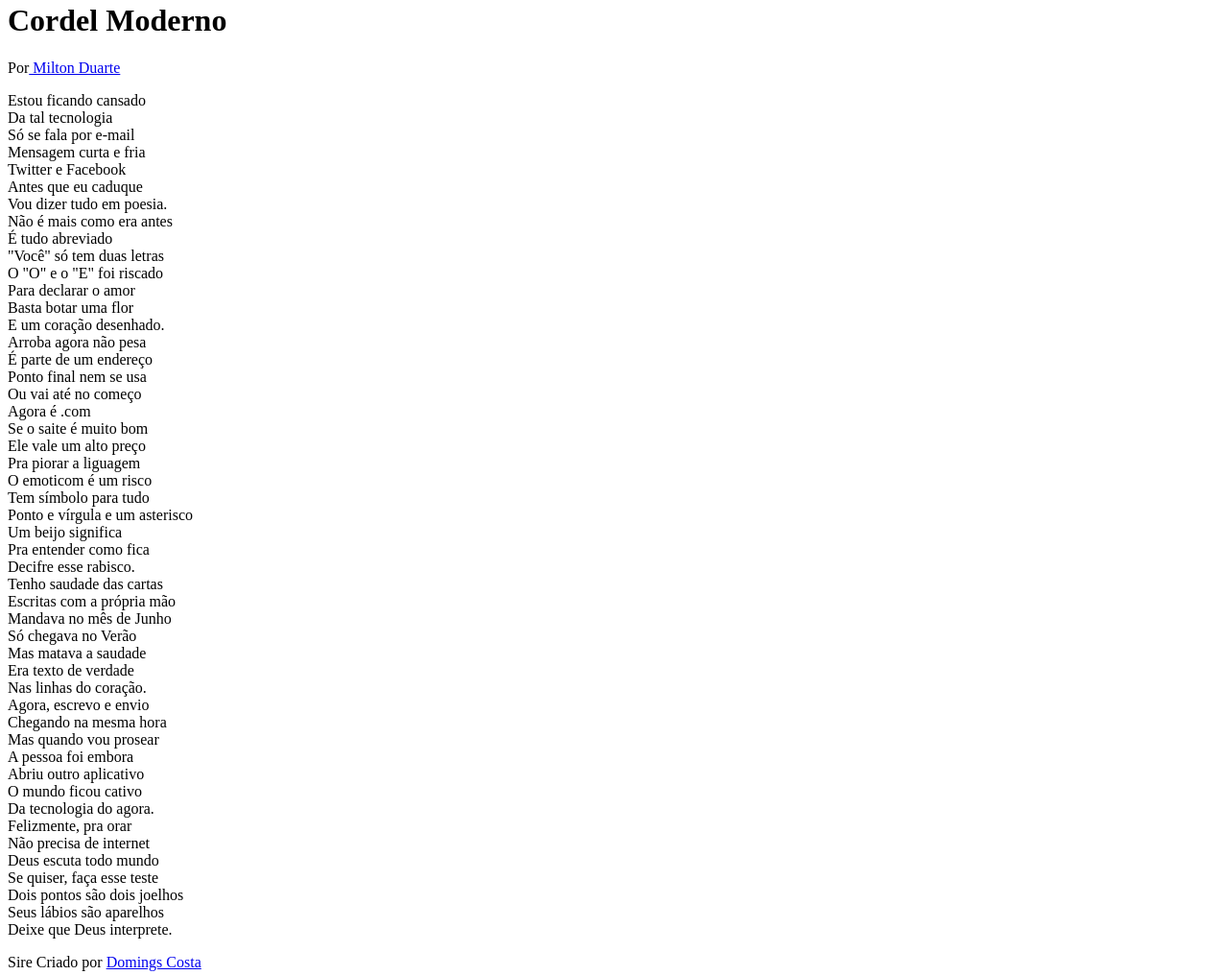
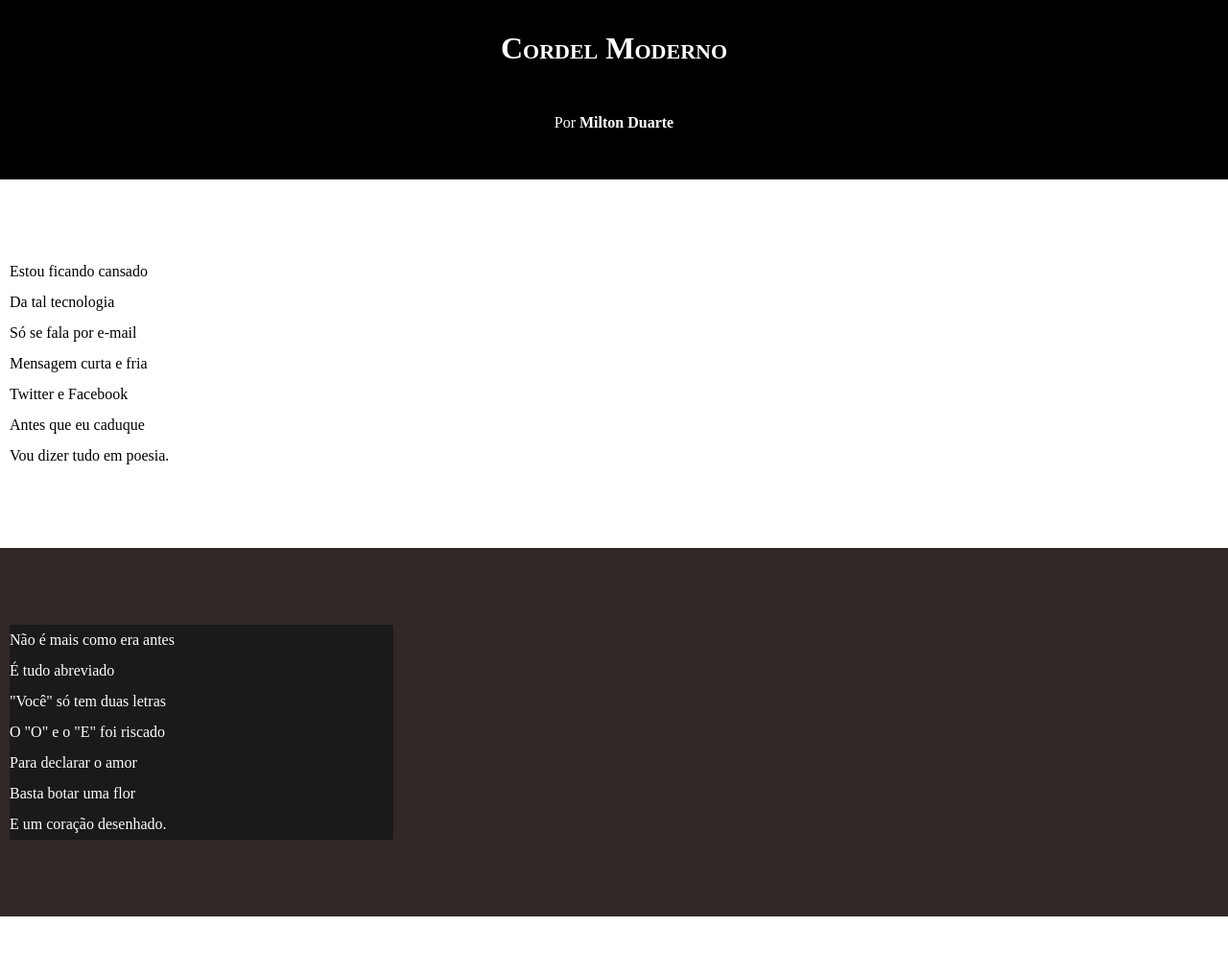
Before and after one commit to domingoscf/projeto_cordels, a plain HTML site: page index.html in a window 1280 px wide. Shown: the part 18-1034 px from the top of the page at 96% size. Drawn offline with Linux system fonts and the light colour scheme.

Commit message:
atualizei o css

```diff
--- a/index.html
+++ b/index.html
@@ -4,15 +4,18 @@
     <meta charset="UTF-8">
     <meta http-equiv="X-UA-Compatible" content="IE=edge">
     <meta name="viewport" content="width=device-width, initial-scale=1.0">
+    <link rel="stylesheet" href="style.css">
+
     <title>Cordel Moderno</title>
 </head>
 <body>
-    <reader>
+    <header>
         <h1>Cordel Moderno</h1>
         <p>Por<a href=" https://www.recantodasletras.com.br/poesias/3186743" target="_blank"> Milton Duarte</a></p>
 
-    </reader>
-    <section>
+    </header>
+    <section class="normal">
+        <p>
             Estou ficando cansado <br>
             Da tal tecnologia <br>
             Só se fala por e-mail <br>
@@ -20,11 +23,13 @@
             Twitter e Facebook <br>
             Antes que eu caduque <br>
             Vou dizer tudo em poesia.
+        </p>
     </section>
 
 
 
-    <section>
+    <section class="image">
+        <p>
             Não é mais como era antes <br>
             É tudo abreviado <br>
             "Você" só tem duas letras <br>
@@ -32,11 +37,13 @@
             Para declarar o amor <br>
             Basta botar uma flor <br>
             E um coração desenhado.
+        </p>
     </section>
 
 
 
-    <section>
+    <section class="normal">
+        <p>
             Arroba agora não pesa <br>
             É parte de um endereço <br>
             Ponto final nem se usa <br>
@@ -44,7 +51,8 @@
             Agora é .com <br>
             Se o saite é muito bom <br>
             Ele vale um alto preço <br>
-
+        </p>
+        <p>
             Pra piorar a liguagem <br>
             O emoticom é um risco <br>
             Tem símbolo para tudo <br>
@@ -52,11 +60,13 @@
             Um beijo significa <br>
             Pra entender como fica <br>
             Decifre esse rabisco.
+        </p>
     </section>
 
 
 
-    <section>
+    <section class="image">
+        <p>
             Tenho saudade das cartas <br>
             Escritas com a própria mão <br>
             Mandava no mês de Junho <br>
@@ -64,10 +74,11 @@
             Mas matava a saudade <br>
             Era texto de verdade <br>
             Nas linhas do coração.
+        </p>
     </section>
 
 
-    <section>
+    <section class="normal">
 
         Agora, escrevo e envio <br>
         Chegando na mesma hora <br>
@@ -86,7 +97,7 @@
         Deixe que Deus interprete. <br>
     </section>
     <footer>
-        <p>Sire Criado por <a href="https://github.com/domingoscf/" target="_blank">Domings Costa</a></p>
+        <p>Site Criado por <a href="https://github.com/domingoscf/" target="_blank">Domings Costa</a></p>
     </footer>
 </body>
 </html>
--- /dev/null
+++ b/style.css
@@ -0,0 +1,57 @@
+@charset "UTF-8";
+*{
+    margin: 0px;
+    padding: 0px;
+}
+html, body{
+    min-height: 100vh;
+    background-color: darkgray;
+}
+header{
+    background-color: black;
+    color: white;
+    text-align: center;
+}
+header h1{
+    padding: 50px;
+    font-variant: small-caps;
+}
+header p{
+    padding-bottom: 50px;
+}
+a{
+    color: white;
+    text-decoration: none;
+    font-weight: bold;
+}
+a:hover{
+    text-decoration: underline;
+    color: greenyellow;
+    transition: 2s;
+}
+section{
+    padding-top: 10vh;
+    padding-bottom: 10vh;
+    line-height: 2em;
+    padding-left: 10px;
+}
+section.normal{
+    background-color: white;
+}
+section.image p{
+    background-color: rgb(27, 25, 25);
+    width: 400px;
+    border-radius: 2px;
+}
+section.image{
+    background-color: rgb(48, 39, 39);
+    color: white;
+}
+footer{
+    background-color: black;
+    padding: 10px;
+    text-align: center;
+}
+footer p {
+    color: white;
+}
```
Lines whose indentation alone changed are shown as unchanged.
